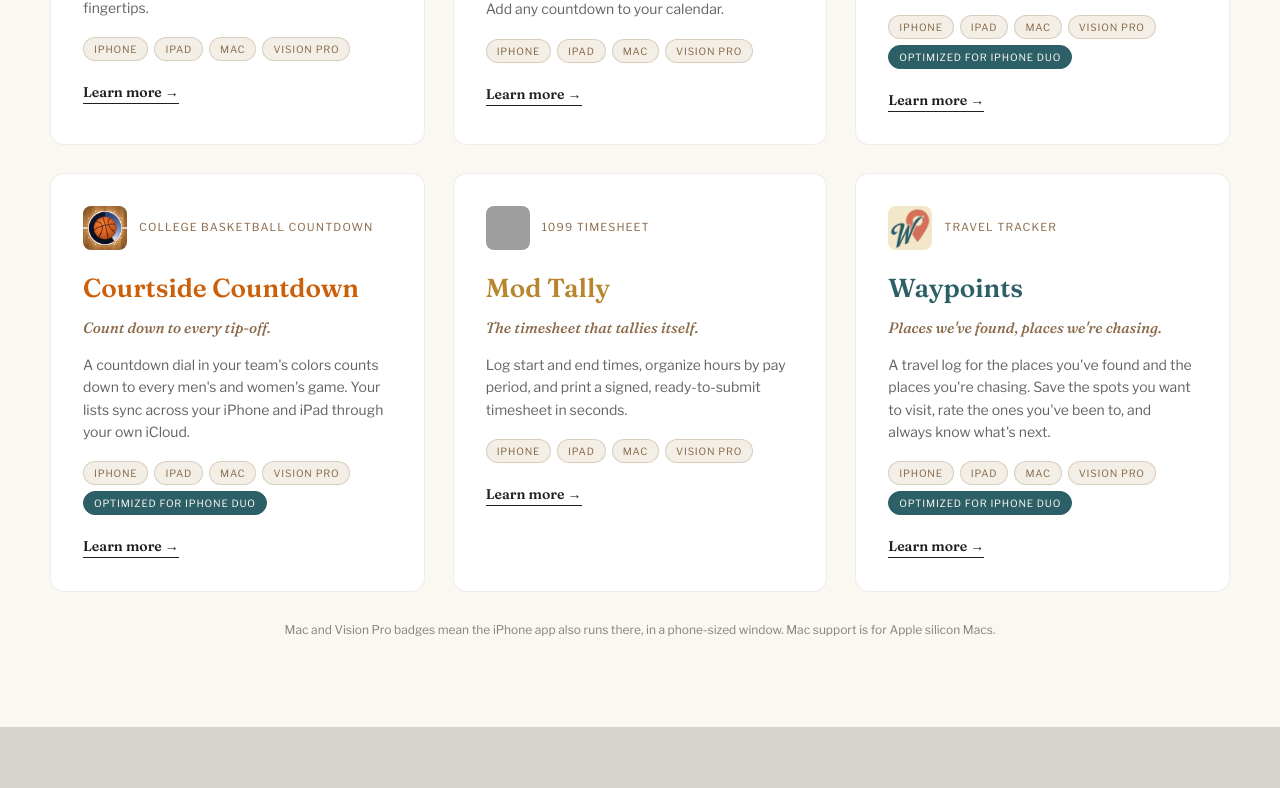
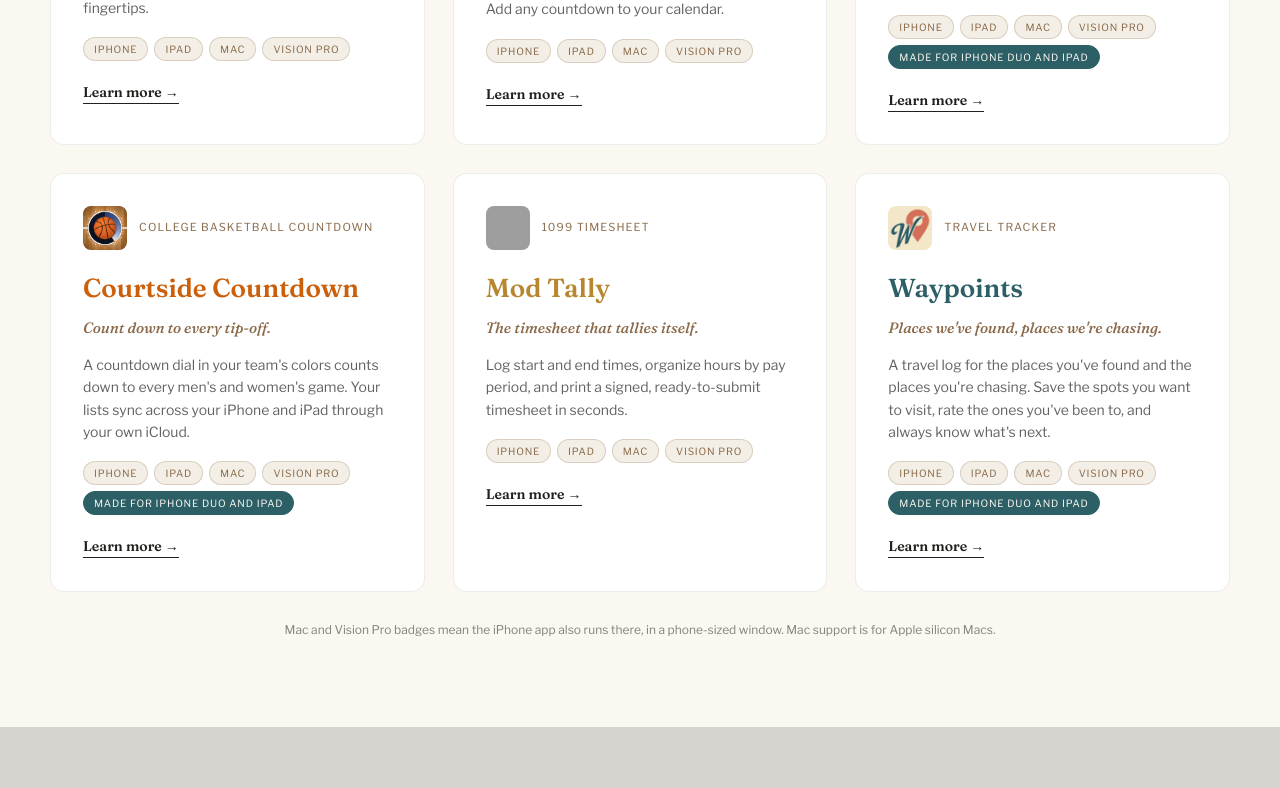
Before and after one commit to davidhunterots-commits/hunterappstudio, a plain HTML site: page index.html in a window 1280 px wide. Shown: the part 1316-2104 px from the top of the page. Drawn offline with nearby package versions, Linux system fonts and the light colour scheme; grey boxes are pictures that could not be loaded.

Commit message:
Duo and iPad wording

```diff
--- a/index.html
+++ b/index.html
@@ -134,7 +134,7 @@
       <h2 style="font-family:'Fraunces',serif;font-weight:600;font-size:26px;margin:0 0 6px;color:#1f4287;">Gameday Countdown</h2>
       <div style="font-family:'Fraunces',serif;font-style:italic;font-size:15px;color:#8a6a4a;margin-bottom:14px;">Count down to every kickoff.</div>
       <p style="font-size:14px;color:rgba(32,32,29,0.7);margin:0 0 18px;">A team-colored stopwatch counts down to your team's next kickoff, on a turf field in your colors. Your lists now sync across your iPhone and iPad through your own iCloud.</p>
-      <div style="display:flex;flex-wrap:wrap;gap:6px;margin:0 0 18px;"><span style="font-size:10px;letter-spacing:0.08em;text-transform:uppercase;color:#8a6a4a;background:#f3efe6;border:1px solid rgba(138,106,74,0.25);border-radius:999px;padding:3px 10px;">iPhone</span><span style="font-size:10px;letter-spacing:0.08em;text-transform:uppercase;color:#8a6a4a;background:#f3efe6;border:1px solid rgba(138,106,74,0.25);border-radius:999px;padding:3px 10px;">iPad</span><span style="font-size:10px;letter-spacing:0.08em;text-transform:uppercase;color:#8a6a4a;background:#f3efe6;border:1px solid rgba(138,106,74,0.25);border-radius:999px;padding:3px 10px;">Mac</span><span style="font-size:10px;letter-spacing:0.08em;text-transform:uppercase;color:#8a6a4a;background:#f3efe6;border:1px solid rgba(138,106,74,0.25);border-radius:999px;padding:3px 10px;">Vision Pro</span><span style="font-size:10px;letter-spacing:0.08em;text-transform:uppercase;color:#fbf8f2;background:#2c5f66;border:1px solid #2c5f66;border-radius:999px;padding:3px 10px;">Optimized for iPhone Duo</span></div>
+      <div style="display:flex;flex-wrap:wrap;gap:6px;margin:0 0 18px;"><span style="font-size:10px;letter-spacing:0.08em;text-transform:uppercase;color:#8a6a4a;background:#f3efe6;border:1px solid rgba(138,106,74,0.25);border-radius:999px;padding:3px 10px;">iPhone</span><span style="font-size:10px;letter-spacing:0.08em;text-transform:uppercase;color:#8a6a4a;background:#f3efe6;border:1px solid rgba(138,106,74,0.25);border-radius:999px;padding:3px 10px;">iPad</span><span style="font-size:10px;letter-spacing:0.08em;text-transform:uppercase;color:#8a6a4a;background:#f3efe6;border:1px solid rgba(138,106,74,0.25);border-radius:999px;padding:3px 10px;">Mac</span><span style="font-size:10px;letter-spacing:0.08em;text-transform:uppercase;color:#8a6a4a;background:#f3efe6;border:1px solid rgba(138,106,74,0.25);border-radius:999px;padding:3px 10px;">Vision Pro</span><span style="font-size:10px;letter-spacing:0.08em;text-transform:uppercase;color:#fbf8f2;background:#2c5f66;border:1px solid #2c5f66;border-radius:999px;padding:3px 10px;">Made for iPhone Duo and iPad</span></div>
       <span style="font-family:'Fraunces',serif;font-weight:600;font-size:14px;color:#20201d;border-bottom:1px solid #20201d;padding-bottom:2px;">Learn more →</span>
     </a>
 
@@ -146,7 +146,7 @@
       <h2 style="font-family:'Fraunces',serif;font-weight:600;font-size:26px;margin:0 0 6px;color:#cc5f0a;">Courtside Countdown</h2>
       <div style="font-family:'Fraunces',serif;font-style:italic;font-size:15px;color:#8a6a4a;margin-bottom:14px;">Count down to every tip-off.</div>
       <p style="font-size:14px;color:rgba(32,32,29,0.7);margin:0 0 18px;">A countdown dial in your team's colors counts down to every men's and women's game. Your lists sync across your iPhone and iPad through your own iCloud.</p>
-      <div style="display:flex;flex-wrap:wrap;gap:6px;margin:0 0 18px;"><span style="font-size:10px;letter-spacing:0.08em;text-transform:uppercase;color:#8a6a4a;background:#f3efe6;border:1px solid rgba(138,106,74,0.25);border-radius:999px;padding:3px 10px;">iPhone</span><span style="font-size:10px;letter-spacing:0.08em;text-transform:uppercase;color:#8a6a4a;background:#f3efe6;border:1px solid rgba(138,106,74,0.25);border-radius:999px;padding:3px 10px;">iPad</span><span style="font-size:10px;letter-spacing:0.08em;text-transform:uppercase;color:#8a6a4a;background:#f3efe6;border:1px solid rgba(138,106,74,0.25);border-radius:999px;padding:3px 10px;">Mac</span><span style="font-size:10px;letter-spacing:0.08em;text-transform:uppercase;color:#8a6a4a;background:#f3efe6;border:1px solid rgba(138,106,74,0.25);border-radius:999px;padding:3px 10px;">Vision Pro</span><span style="font-size:10px;letter-spacing:0.08em;text-transform:uppercase;color:#fbf8f2;background:#2c5f66;border:1px solid #2c5f66;border-radius:999px;padding:3px 10px;">Optimized for iPhone Duo</span></div>
+      <div style="display:flex;flex-wrap:wrap;gap:6px;margin:0 0 18px;"><span style="font-size:10px;letter-spacing:0.08em;text-transform:uppercase;color:#8a6a4a;background:#f3efe6;border:1px solid rgba(138,106,74,0.25);border-radius:999px;padding:3px 10px;">iPhone</span><span style="font-size:10px;letter-spacing:0.08em;text-transform:uppercase;color:#8a6a4a;background:#f3efe6;border:1px solid rgba(138,106,74,0.25);border-radius:999px;padding:3px 10px;">iPad</span><span style="font-size:10px;letter-spacing:0.08em;text-transform:uppercase;color:#8a6a4a;background:#f3efe6;border:1px solid rgba(138,106,74,0.25);border-radius:999px;padding:3px 10px;">Mac</span><span style="font-size:10px;letter-spacing:0.08em;text-transform:uppercase;color:#8a6a4a;background:#f3efe6;border:1px solid rgba(138,106,74,0.25);border-radius:999px;padding:3px 10px;">Vision Pro</span><span style="font-size:10px;letter-spacing:0.08em;text-transform:uppercase;color:#fbf8f2;background:#2c5f66;border:1px solid #2c5f66;border-radius:999px;padding:3px 10px;">Made for iPhone Duo and iPad</span></div>
       <span style="font-family:'Fraunces',serif;font-weight:600;font-size:14px;color:#20201d;border-bottom:1px solid #20201d;padding-bottom:2px;">Learn more →</span>
     </a>
 
@@ -170,7 +170,7 @@
       <h2 style="font-family:'Fraunces',serif;font-weight:600;font-size:26px;margin:0 0 6px;color:#2c5f66;">Waypoints</h2>
       <div style="font-family:'Fraunces',serif;font-style:italic;font-size:15px;color:#8a6a4a;margin-bottom:14px;">Places we've found, places we're chasing.</div>
       <p style="font-size:14px;color:rgba(32,32,29,0.7);margin:0 0 18px;">A travel log for the places you've found and the places you're chasing. Save the spots you want to visit, rate the ones you've been to, and always know what's next.</p>
-      <div style="display:flex;flex-wrap:wrap;gap:6px;margin:0 0 18px;"><span style="font-size:10px;letter-spacing:0.08em;text-transform:uppercase;color:#8a6a4a;background:#f3efe6;border:1px solid rgba(138,106,74,0.25);border-radius:999px;padding:3px 10px;">iPhone</span><span style="font-size:10px;letter-spacing:0.08em;text-transform:uppercase;color:#8a6a4a;background:#f3efe6;border:1px solid rgba(138,106,74,0.25);border-radius:999px;padding:3px 10px;">iPad</span><span style="font-size:10px;letter-spacing:0.08em;text-transform:uppercase;color:#8a6a4a;background:#f3efe6;border:1px solid rgba(138,106,74,0.25);border-radius:999px;padding:3px 10px;">Mac</span><span style="font-size:10px;letter-spacing:0.08em;text-transform:uppercase;color:#8a6a4a;background:#f3efe6;border:1px solid rgba(138,106,74,0.25);border-radius:999px;padding:3px 10px;">Vision Pro</span><span style="font-size:10px;letter-spacing:0.08em;text-transform:uppercase;color:#fbf8f2;background:#2c5f66;border:1px solid #2c5f66;border-radius:999px;padding:3px 10px;">Optimized for iPhone Duo</span></div>
+      <div style="display:flex;flex-wrap:wrap;gap:6px;margin:0 0 18px;"><span style="font-size:10px;letter-spacing:0.08em;text-transform:uppercase;color:#8a6a4a;background:#f3efe6;border:1px solid rgba(138,106,74,0.25);border-radius:999px;padding:3px 10px;">iPhone</span><span style="font-size:10px;letter-spacing:0.08em;text-transform:uppercase;color:#8a6a4a;background:#f3efe6;border:1px solid rgba(138,106,74,0.25);border-radius:999px;padding:3px 10px;">iPad</span><span style="font-size:10px;letter-spacing:0.08em;text-transform:uppercase;color:#8a6a4a;background:#f3efe6;border:1px solid rgba(138,106,74,0.25);border-radius:999px;padding:3px 10px;">Mac</span><span style="font-size:10px;letter-spacing:0.08em;text-transform:uppercase;color:#8a6a4a;background:#f3efe6;border:1px solid rgba(138,106,74,0.25);border-radius:999px;padding:3px 10px;">Vision Pro</span><span style="font-size:10px;letter-spacing:0.08em;text-transform:uppercase;color:#fbf8f2;background:#2c5f66;border:1px solid #2c5f66;border-radius:999px;padding:3px 10px;">Made for iPhone Duo and iPad</span></div>
       <span style="font-family:'Fraunces',serif;font-weight:600;font-size:14px;color:#20201d;border-bottom:1px solid #20201d;padding-bottom:2px;">Learn more →</span>
     </a>
       </div>
```
Also changed, not shown: gameday.html (+1 -1 lines).
